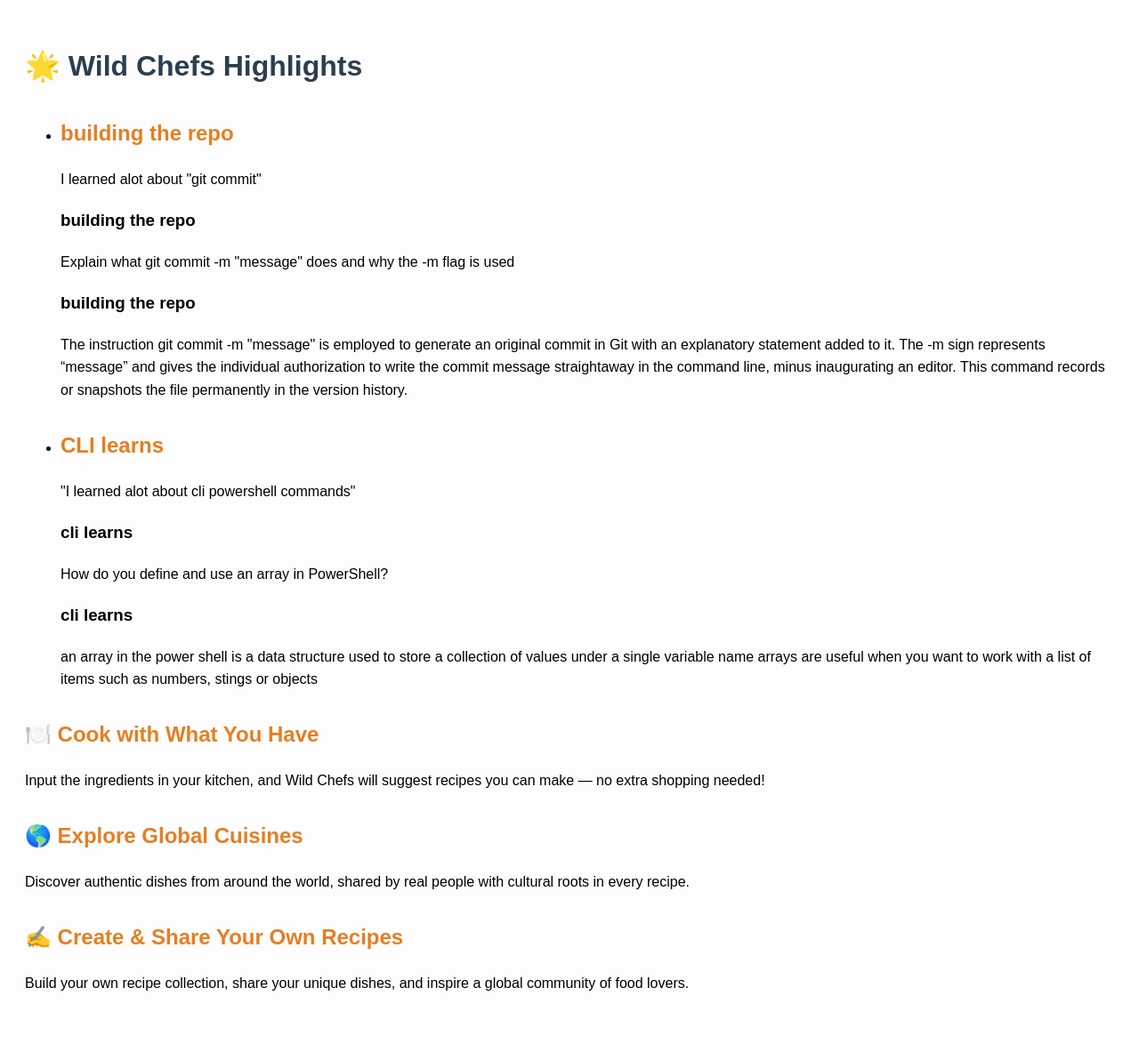
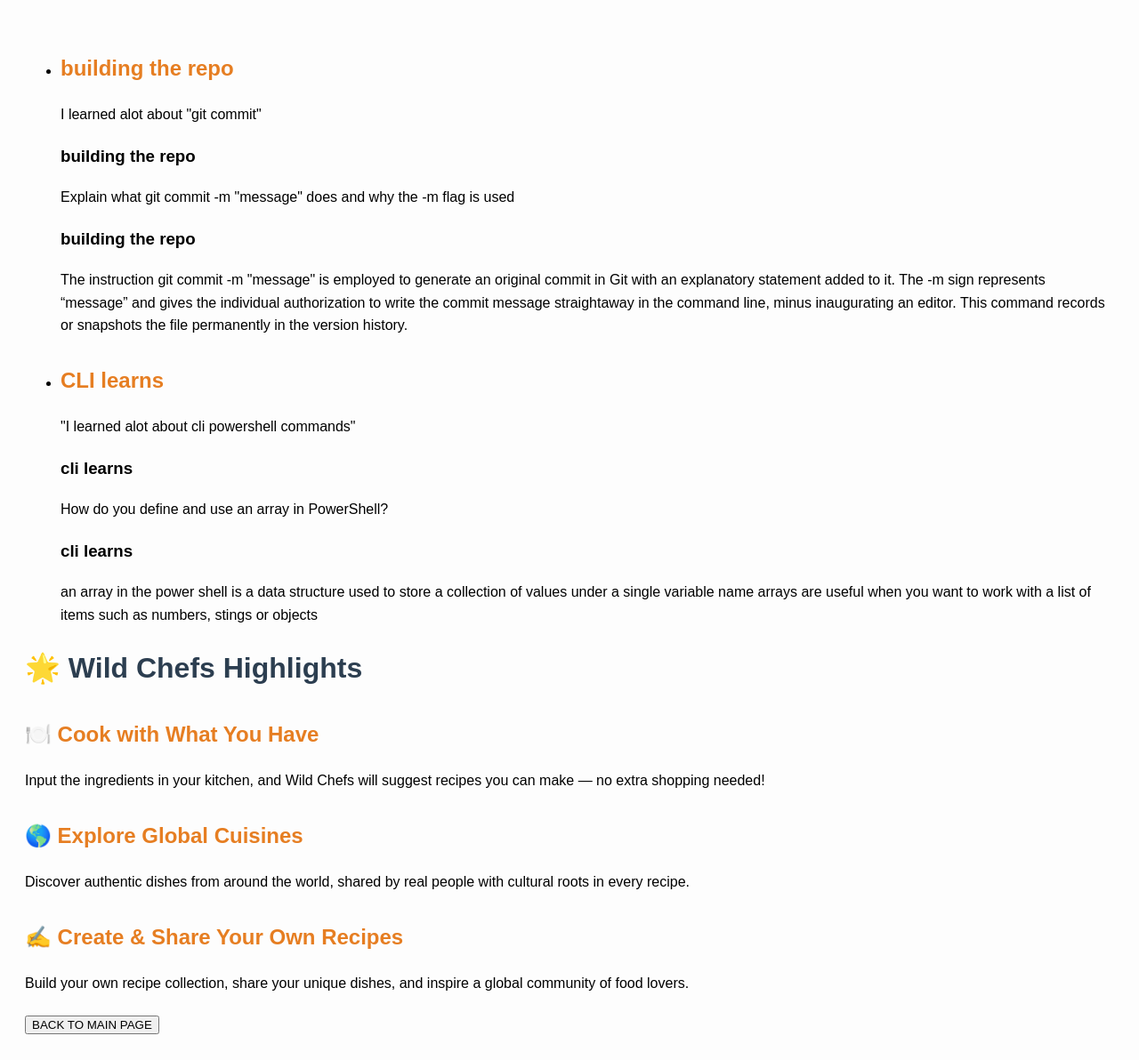
Before and after one commit to SaiTejaPerumalla-5297/Wild_Chefs, a plain HTML site: page teamMembers/hiteshsai.html in a window 1280 px wide. Shown: the whole page at 89% size. Before the commit the page ends 1167 px from the top, so only its background shows below. Drawn offline with Linux system fonts and the light colour scheme.

Commit message:
Update hiteshsai.html

```diff
--- a/teamMembers/hiteshsai.html
+++ b/teamMembers/hiteshsai.html
@@ -29,9 +29,7 @@
 </head>
 
 <body>
-    <header>
-        <h1>🌟 Wild Chefs Highlights</h1>
-    </header>
+
  <ul>
         <li>
             <h2>building the repo</h2>I learned alot about "git commit"<br>
@@ -47,6 +45,9 @@ This command records or snapshots the file permanently in the version history.<b
             name arrays are useful when you want to work with a list of items  such as numbers, stings or objects<br>
         </li>
     </ul>
+    <header>
+        <h1>🌟 Wild Chefs Highlights</h1>
+    </header>
     <main>
         <section>
             <h2>🍽️ Cook with What You Have</h2>
@@ -64,5 +65,6 @@ This command records or snapshots the file permanently in the version history.<b
         </section>
     </main>
 </body>
+<a href="../index.html"><button>BACK TO MAIN PAGE</button></a>
 
 </html>
```
